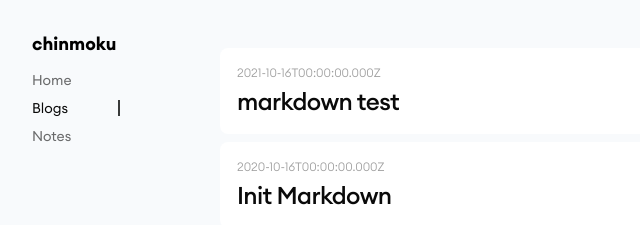
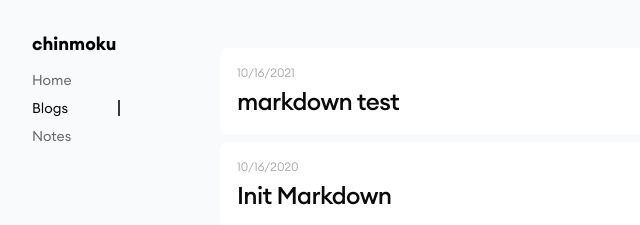
Before and after one commit to fuyucn/chinmoku, a Next.js app: page /blogs in a window 1280 px wide. Shown: the top 225 px of the page, without its empty margins (0-640 px from the left). Built offline with nearby package versions, Linux system fonts and the light colour scheme.

Commit message:
update: progres

```diff
--- a/src/components/BlogCard.tsx
+++ b/src/components/BlogCard.tsx
@@ -17,6 +17,7 @@ import { cn } from "@/lib/utils"
 import { transition } from "@/lib/transition"
 import { motion } from "framer-motion"
 import BlogTags from "./blog/BlogTags"
+import { format } from "date-fns"
 
 const BlogCard = ({ detail }: Readonly<{ detail: Partial<ContentMeta> }>) => {
 	const { title, description, date, tags } = detail
@@ -24,7 +25,7 @@ const BlogCard = ({ detail }: Readonly<{ detail: Partial<ContentMeta> }>) => {
 		<Card className="border-transparent shadow-none hover:border-gray-200">
 			<CardHeader className="p-4 space-y-1">
 				<motion.div layoutId={`blog-${title}-date`} transition={transition}>
-					<div className='text-foreground/40 font-light text-xs'>{date}</div>
+					<div className='text-foreground/40 font-light text-xs'>{format(date as string, 'MM/dd/yyyy')}</div>
 				</motion.div>
 				<motion.div layoutId={`blog-${title}-title`} transition={transition}>
 					<CardTitle className="font-medium text-2xl">{title}</CardTitle>
```
